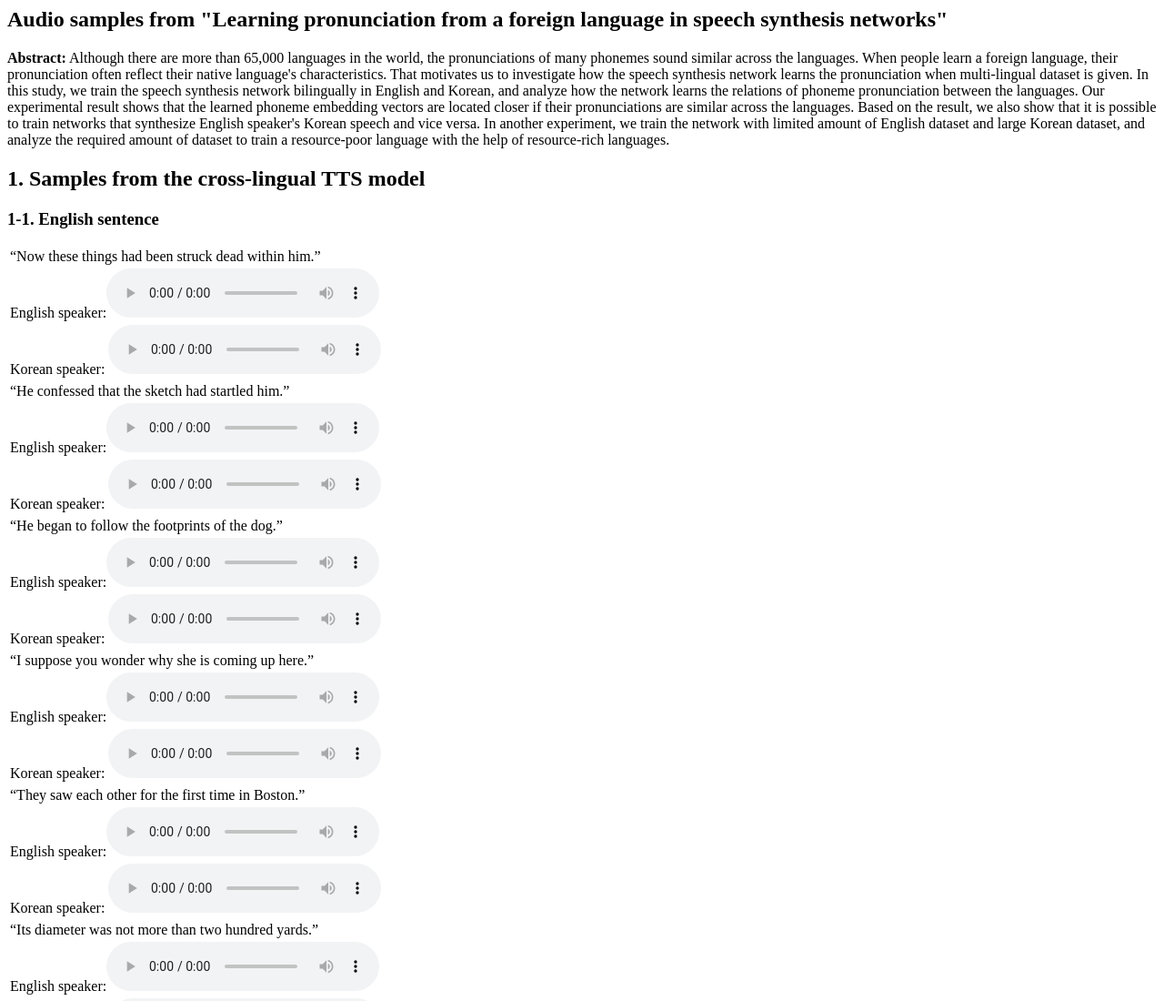
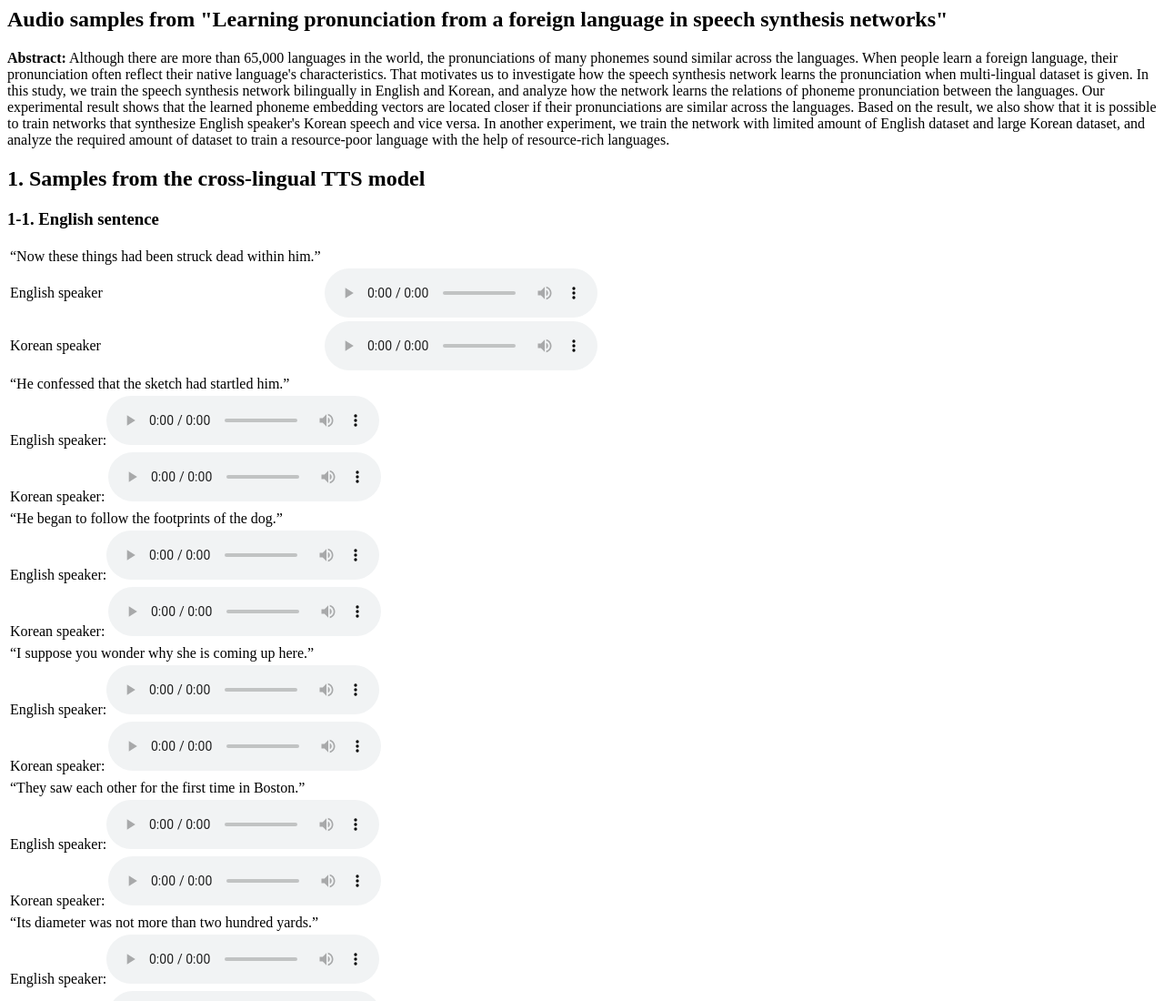
Before and after one commit to x02kdkhjs8/x02kdkhjs8.github.io, a plain HTML site: page index.html in a window 1280 px wide. Shown: the top 1100 px of the page at 91% size. Drawn offline with Linux system fonts and the light colour scheme.

Commit message:
Update index.html

```diff
--- a/index.html
+++ b/index.html
@@ -2,8 +2,7 @@
   <head>
     <meta charset="UTF-8">
     <title>Audio samples from "Learning pronunciation from a foreign language in speech synthesis networks"</title>
-    <link rel="stylesheet" type="text/css" href="../../stylesheet.css"/>
-    <link rel="shortcut icon" href="../../images/taco.png">
+    <link rel="stylesheet" type="text/css" href="stylesheet.css"/>
   </head>
   <body>
     <article>
@@ -23,8 +22,8 @@
       <h3>1-1. English sentence</h3>
       <table>
         <tr><td class="transcript">“Now these things had been struck dead within him.”</td></tr>
-        <tr><td>English speaker:<audio controls><source src="demos/gan_or_vae_r2.wav"></audio></td></tr>
-        <tr><td>Korean speaker: <audio controls><source src="demos/gan_or_vae_r2.wav"></audio></td></tr>
+        <tr><td>English speaker</td><td><audio controls><source src="cross-lingual/19_t1_vctk_p253KOR.wav"></audio></td></tr>
+        <tr><td>Korean speaker</td><td> <audio controls><source src="cross-lingual/19_t1_zeroth_115KOR.wav"></audio></td></tr>
       </table>
       <table>
         <tr><td class="transcript">“He confessed that the sketch had startled him.”</td></tr>
```
